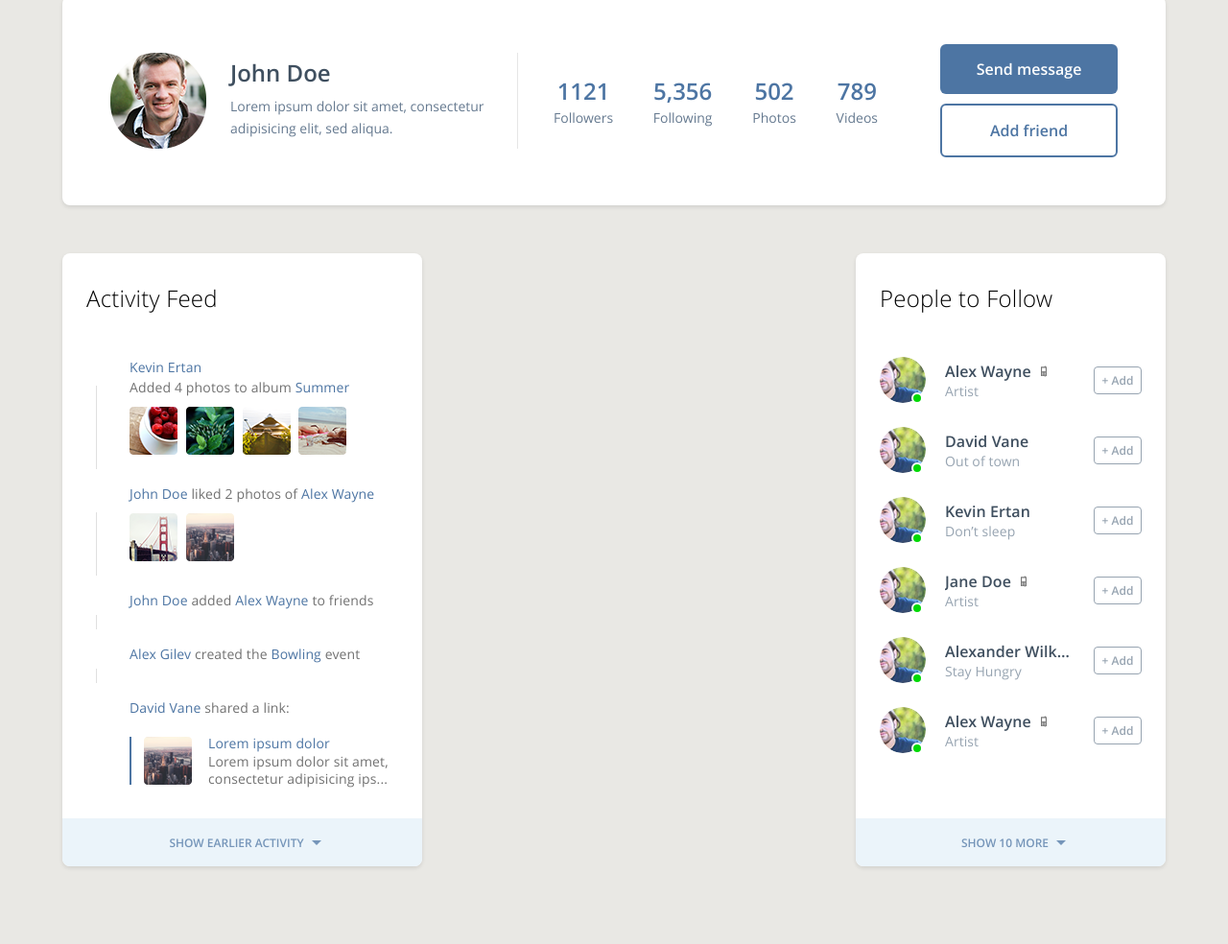
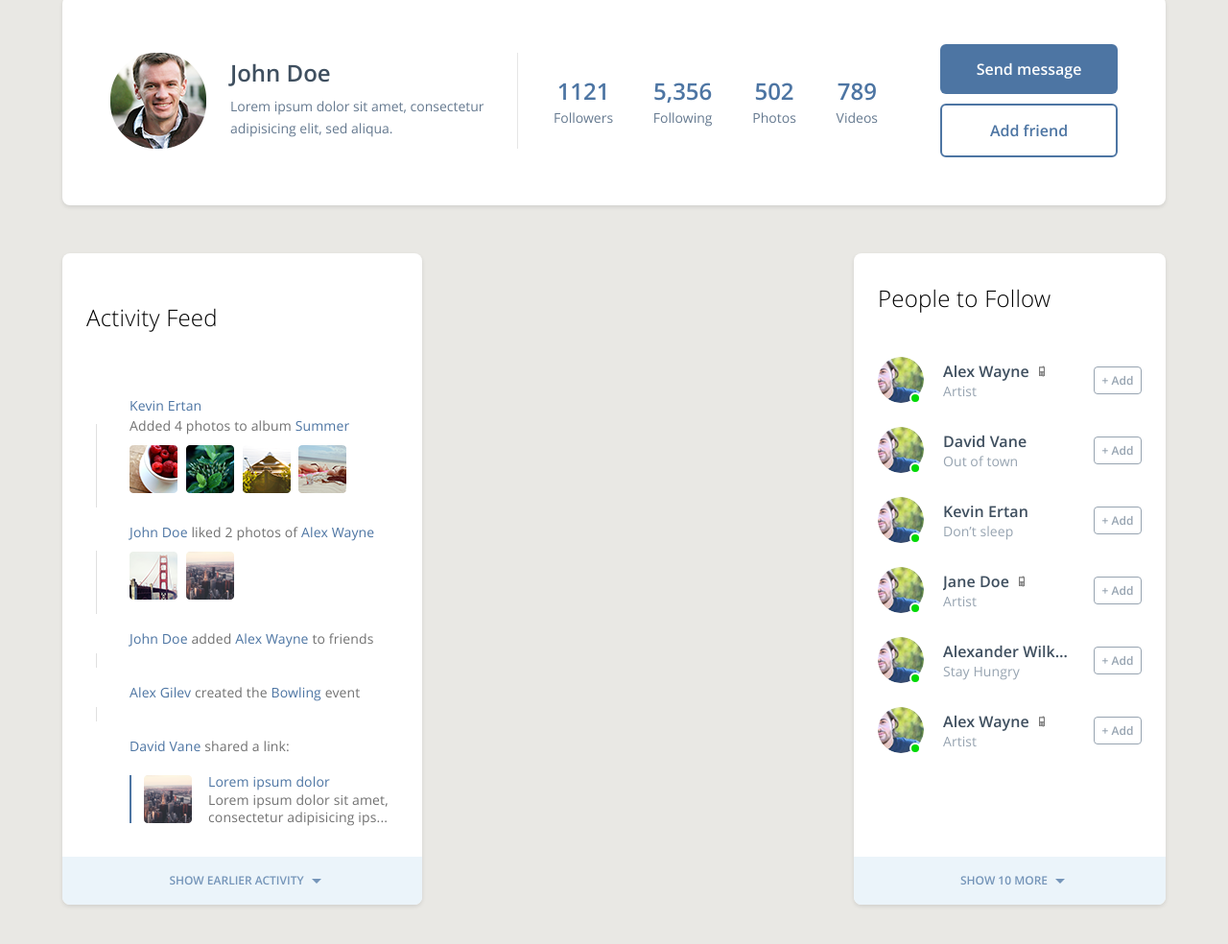
Before and after one commit to Vight86/html-css-homework, a website: page src/index.html in a window 1280 px wide. Shown: the part 232-1216 px from the top of the page at 96% size. Drawn offline with nearby package versions, Linux system fonts and the light colour scheme; files that its build step writes are made by us from their sources; files whose address does not match are found by name.

Commit message:
Adds block mixin instead of feed and following

```diff
--- a/src/common.blocks/block.scss
+++ b/src/common.blocks/block.scss
@@ -3,4 +3,22 @@
   background-color: $white;
   border-radius: 8px;
   box-shadow: 0 2px 4px 0 rgba(0, 0, 0, 0.1);
+
+  &__header {
+    padding: 3em 2.5em 4.5em;
+  }
+
+  &__title {
+    margin: 0;
+  }
+
+  &__main {
+    padding: 0 2.5em;
+  }
+
+  &__footer {
+    width: 100%;
+    height: 5rem;
+    margin-top: auto;
+  }
 }
--- a/src/common.blocks/feed.scss
+++ b/src/common.blocks/feed.scss
@@ -5,29 +5,11 @@
   max-width: 37.5rem;
   font-size: 1rem;
 
-  &__header {
-    padding: 3em 2.5em 4.5em;
-  }
-
-  &__title {
-    margin: 0;
+  &__item {
+    margin-bottom: 1.5em;
   }
 
   &__button {
     position: relative;
   }
-
-  &__main {
-    padding: 0 2.5em;
-  }
-
-  &__item {
-    margin-bottom: 1.5em;
-  }
-
-  &__footer {
-    width: 100%;
-    height: 5rem;
-    margin-top: auto;
-  }
 }
--- a/src/common.blocks/following.scss
+++ b/src/common.blocks/following.scss
@@ -1,28 +1,11 @@
 .following {
   display: flex;
   flex-direction: column;
+  width: 100%;
   max-width: 32.5rem;
   font-size: 1rem;
-
-  &__header {
-    padding: 3em 2.5em 4.5em;
-  }
-
-  &__title {
-    margin: 0;
-  }
-
-  &__main {
-    padding: 0 2.5em;
-  }
 
   &__item {
     margin-bottom: 2.5rem;
   }
-
-  &__footer {
-    width: 100%;
-    height: 5rem;
-    margin-top: auto;
-  }
 }
--- a/src/index.html
+++ b/src/index.html
@@ -136,7 +136,7 @@
 
       <section class="feed container__feed block">
 
-        <header class="header feed__header header_flex">
+        <header class="header block__header header_flex">
           <h2 class="title feed__title title_primary">Activity Feed</h2>
           <button class="button feed__button">
             <svg viewBox="0 0 16 16"
@@ -147,7 +147,7 @@
 
         </header>
 
-        <main class="main feed__main">
+        <main class="main block__main">
 
           <div class="item feed__item">
 
@@ -304,21 +304,21 @@
 
         </main>
 
-        <footer class="footer feed__footer">
+        <footer class="footer block__footer">
           <button class="button button_text button_with-arrow">Show earlier activity</button>
 
         </footer>
 
       </section>
 
-      <section class="following container__following block">
+      <section class="following block container__following">
 
-        <header class="header following__header">
-          <h2 class="title following__title title_primary">People to Follow</h2>
+        <header class="header block__header">
+          <h2 class="title block__title title_primary">People to Follow</h2>
 
         </header>
 
-        <main class="following__main">
+        <main class="block__main">
 
           <div class="item following__item">
 
@@ -400,7 +400,7 @@
 
         </main>
 
-        <footer class="footer following__footer">
+        <footer class="footer block__footer">
           <button class="button button_text button_with-arrow">Show 10 more</button>
 
         </footer>
```
